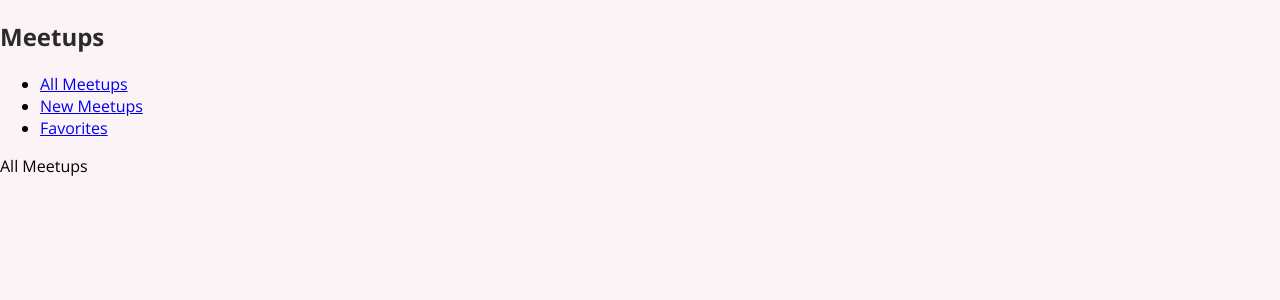
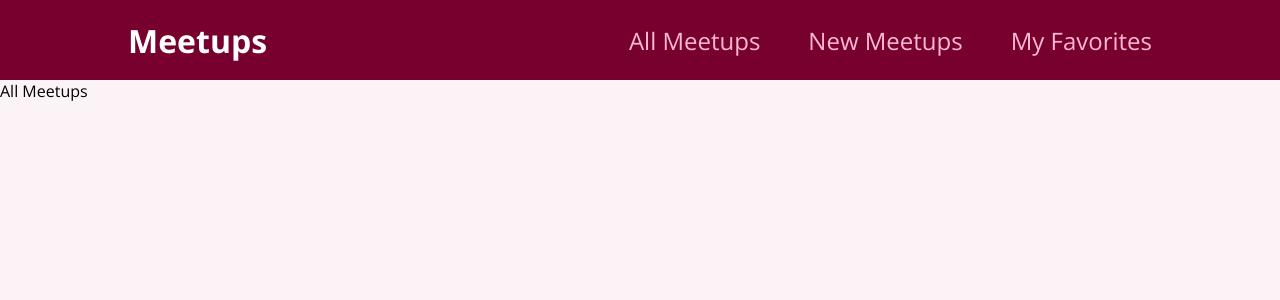
Before and after one commit to Kgaogel09/Meetup-App, a React (Create React App) app in the folder meetup-app/: page / in a window 1280 px wide. Shown: the top 300 px of the page. Built offline with nearby package versions, Linux system fonts and the light colour scheme.

Commit message:
add(nav):added main navigation styles

```diff
--- a/meetup-app/src/components/layout/MainNav.js
+++ b/meetup-app/src/components/layout/MainNav.js
@@ -1,9 +1,10 @@
 import { Link } from "react-router-dom";
+import classes from "./MainNav.module.scss";
 
 function MainNav() {
   return (
-    <div>
-      <h2>Meetups</h2>
+    <header className={classes.header}>
+      <h2 className={classes.logo}>Meetups</h2>
       <nav>
         <ul>
           <li>
@@ -13,11 +14,11 @@ function MainNav() {
             <Link to="/new-meetups">New Meetups</Link>
           </li>
           <li>
-            <Link to="/favorites">Favorites</Link>
+            <Link to="/favorites">My Favorites</Link>
           </li>
         </ul>
       </nav>
-    </div>
+    </header>
   );
 }
 
--- /dev/null
+++ b/meetup-app/src/components/layout/MainNav.module.scss
@@ -0,0 +1,47 @@
+.header {
+  width: 100%;
+  height: 5rem;
+  display: flex;
+  align-items: center;
+  justify-content: space-between;
+  background-color: #77002e;
+  padding: 0 10%;
+}
+
+.logo {
+  font-size: 2rem;
+  color: white;
+  font-weight: bold;
+}
+
+.header ul {
+  list-style: none;
+  margin: 0;
+  padding: 0;
+  display: flex;
+  align-items: baseline;
+}
+
+.header li {
+  margin-left: 3rem;
+}
+
+.header a {
+  text-decoration: none;
+  font-size: 1.5rem;
+  color: #fcb8d2;
+}
+
+.header a:hover,
+.header a:active,
+.header a.active {
+  color: white;
+}
+
+.badge {
+  background-color: #cc2062;
+  color: white;
+  border-radius: 12px;
+  padding: 0 1rem;
+  margin-left: 0.5rem;
+}
```
